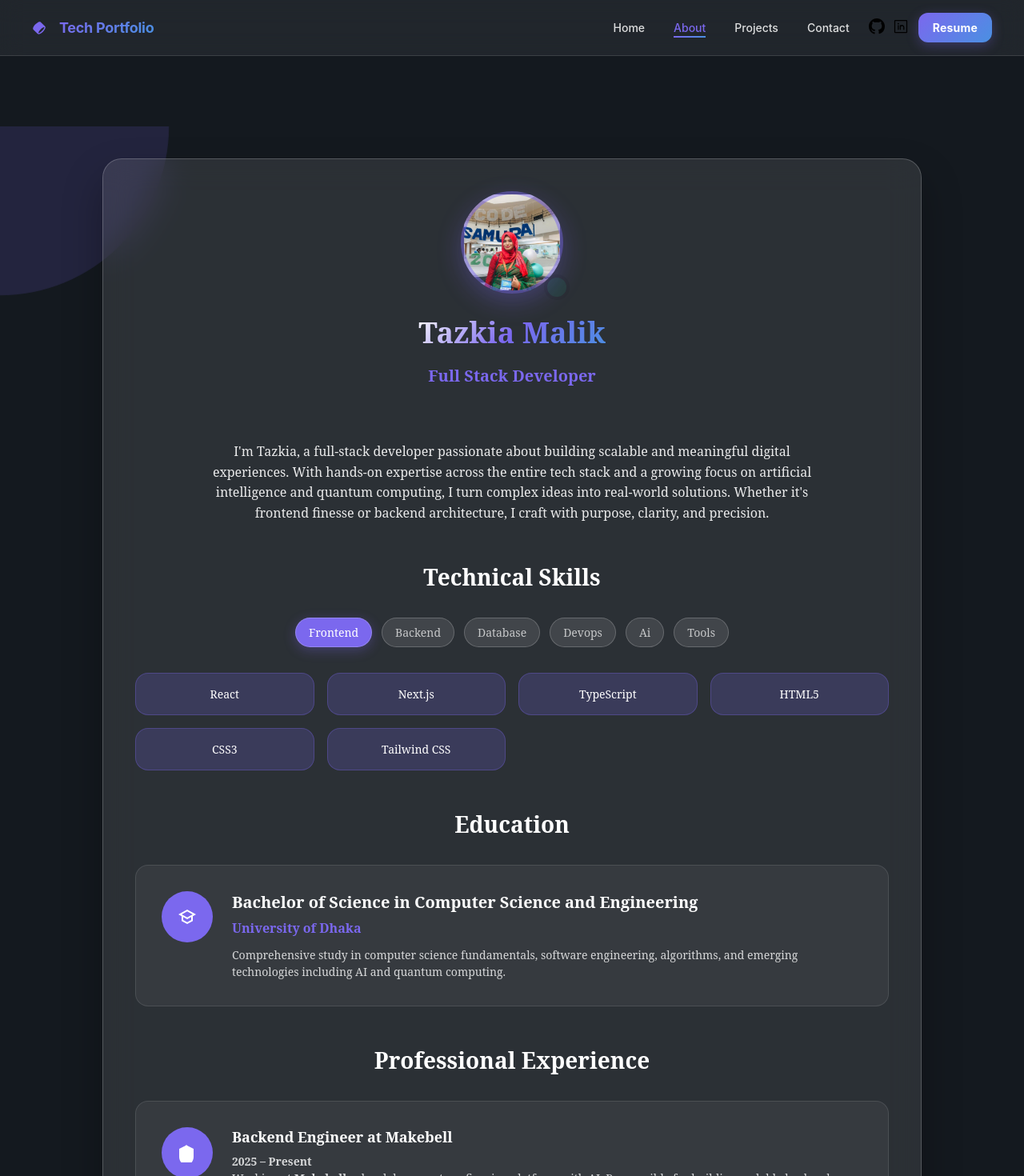
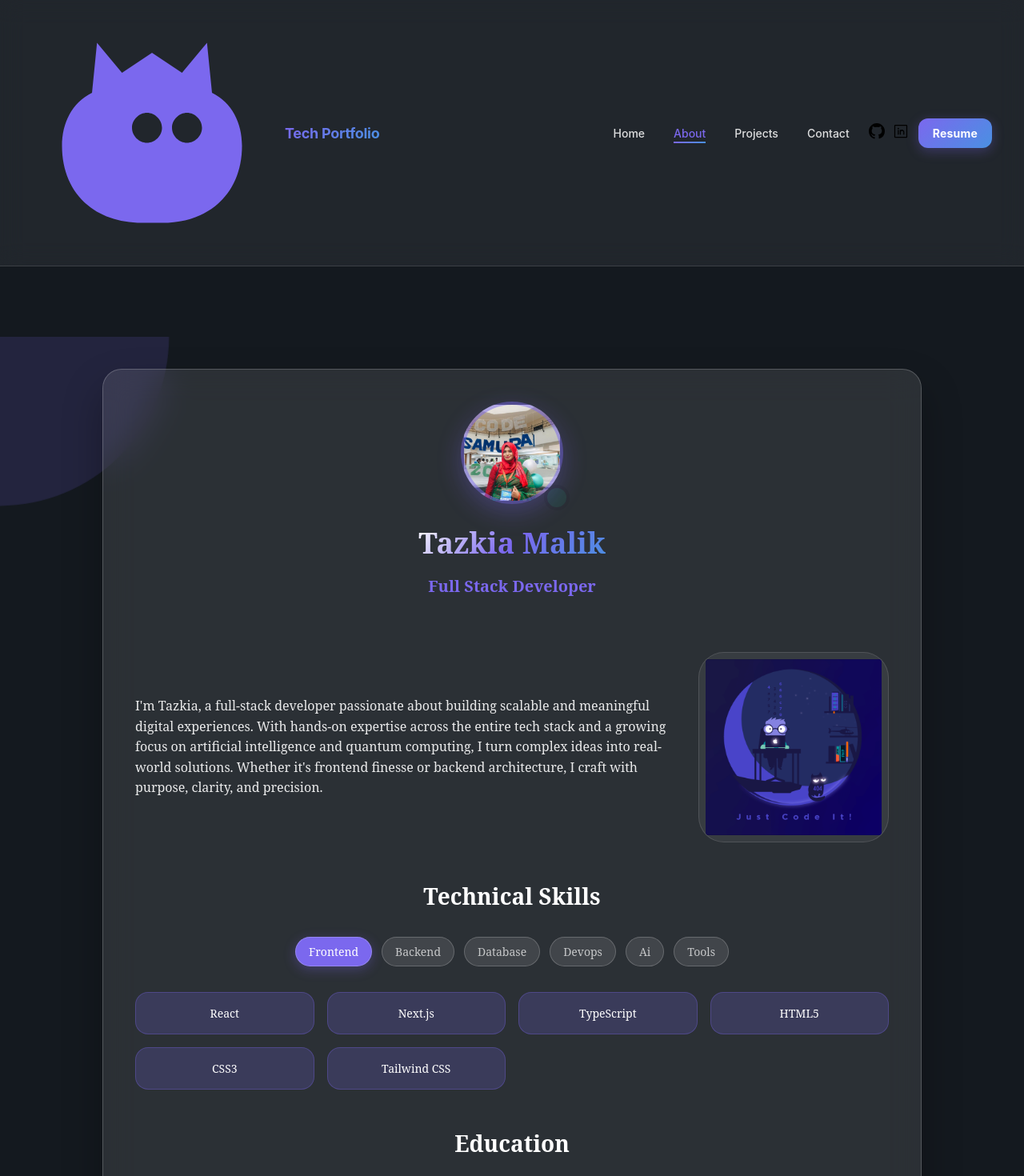
Before and after one commit to CodedGrimoire/Tazkia_portfolio, a Next.js app: page /bio in a window 1280 px wide. Shown: the top 1470 px of the page at 80% size. Built offline with nearby package versions, Linux system fonts and the light colour scheme.

Commit message:
final fixes

```diff
--- a/app/bio/bio.css
+++ b/app/bio/bio.css
@@ -160,16 +160,43 @@
 /* Bio Description */
 .bio-description {
   margin-bottom: 48px;
+  display: flex;
+  align-items: center;
+  gap: 20px;
+  justify-content: center;
 }
 
-.bio-description p {
+.bio-text p {
   font-size: 16px;
   line-height: 1.6;
   color: rgba(255, 255, 255, 0.9);
-  text-align: center;
+  text-align: left;
   margin: 0;
   max-width: 768px;
-  margin: 0 auto;
+}
+
+.bio-text {
+  flex: 1;
+}
+
+.bio-logo {
+  flex-shrink: 0;
+  width: 238px;
+  height: 238px;
+  border-radius: 32px;
+  overflow: hidden;
+  background: rgba(255, 255, 255, 0.06);
+  border: 1px solid rgba(255, 255, 255, 0.12);
+  display: flex;
+  align-items: center;
+  justify-content: center;
+  padding: 8px;
+}
+
+.bio-logo img {
+  width: 100%;
+  height: 100%;
+  object-fit: cover;
 }
 
 /* Skills Section */
--- a/app/bio/page.js
+++ b/app/bio/page.js
@@ -127,11 +127,16 @@ const Bio = () => {
 
         {/* Bio Description */}
         <div className="bio-description">
-          <p>
-            I'm Tazkia, a full-stack developer passionate about building scalable and meaningful digital experiences.
-            With hands-on expertise across the entire tech stack and a growing focus on artificial intelligence and quantum computing,
-            I turn complex ideas into real-world solutions. Whether it's frontend finesse or backend architecture, I craft with purpose, clarity, and precision.
-          </p>
+          <div className="bio-text">
+            <p>
+              I'm Tazkia, a full-stack developer passionate about building scalable and meaningful digital experiences.
+              With hands-on expertise across the entire tech stack and a growing focus on artificial intelligence and quantum computing,
+              I turn complex ideas into real-world solutions. Whether it's frontend finesse or backend architecture, I craft with purpose, clarity, and precision.
+            </p>
+          </div>
+          <div className="bio-logo">
+            <img src="/logo.gif" alt="Logo" />
+          </div>
         </div>
 
         {/* Skills Section */}
--- a/app/navbar.css
+++ b/app/navbar.css
@@ -22,9 +22,20 @@
 }
 
 .logo-icon {
-  width: 18px;
-  height: 18px;
+  width: 300px;
+  height: 300px;
   color: #7b68ee;
+  display: flex;
+  align-items: center;
+  justify-content: center;
+  border-radius: 50%;
+  overflow: hidden;
+}
+
+.logo-image {
+  width: 100%;
+  height: 100%;
+  object-fit: contain;
 }
 
 .logo-section h2 {
--- a/app/navbar.js
+++ b/app/navbar.js
@@ -16,13 +16,13 @@ const Navbar = () => {
     <header className="header">
       <div className="logo-section">
         <div className="logo-icon">
-          <svg viewBox="0 0 48 48" fill="none" xmlns="http://www.w3.org/2000/svg">
-            <path
-              fillRule="evenodd"
-              clipRule="evenodd"
-              d="M39.475 21.6262C40.358 21.4363 40.6863 21.5589 40.7581 21.5934C40.7876 21.655 40.8547 21.857 40.8082 22.3336C40.7408 23.0255 40.4502 24.0046 39.8572 25.2301C38.6799 27.6631 36.5085 30.6631 33.5858 33.5858C30.6631 36.5085 27.6632 38.6799 25.2301 39.8572C24.0046 40.4502 23.0255 40.7407 22.3336 40.8082C21.8571 40.8547 21.6551 40.7875 21.5934 40.7581C21.5589 40.6863 21.4363 40.358 21.6262 39.475C21.8562 38.4054 22.4689 36.9657 23.5038 35.2817C24.7575 33.2417 26.5497 30.9744 28.7621 28.762C30.9744 26.5497 33.2417 24.7574 35.2817 23.5037C36.9657 22.4689 38.4054 21.8562 39.475 21.6262ZM4.41189 29.2403L18.7597 43.5881C19.8813 44.7097 21.4027 44.9179 22.7217 44.7893C24.0585 44.659 25.5148 44.1631 26.9723 43.4579C29.9052 42.0387 33.2618 39.5667 36.4142 36.4142C39.5667 33.2618 42.0387 29.9052 43.4579 26.9723C44.1631 25.5148 44.659 24.0585 44.7893 22.7217C44.9179 21.4027 44.7097 19.8813 43.5881 18.7597L29.2403 4.41187C27.8527 3.02428 25.8765 3.02573 24.2861 3.36776C22.6081 3.72863 20.7334 4.58419 18.8396 5.74801C16.4978 7.18716 13.9881 9.18353 11.5858 11.5858C9.18354 13.988 7.18717 16.4978 5.74802 18.8396C4.58421 20.7334 3.72865 22.6081 3.36778 24.2861C3.02574 25.8765 3.02429 27.8527 4.41189 29.2403Z"
-              fill="currentColor"
-            />
+          <svg
+            className="logo-image"
+            viewBox="0 0 24 24"
+            fill="currentColor"
+            aria-hidden="true"
+          >
+            <path d="M6.5 3 9 6l3-2 3 2 2.5-3 .5 5c2 1 3 3 3 5.3C21 17.9 17.9 21 13 21H11C6.1 21 3 17.9 3 13.3 3 11 4 9 6 8l.5-5Zm6.5 8.5c0-.8-.7-1.5-1.5-1.5S10 10.7 10 11.5 10.7 13 11.5 13s1.5-.7 1.5-1.5Zm4 0c0-.8-.7-1.5-1.5-1.5S14 10.7 14 11.5 14.7 13 15.5 13s1.5-.7 1.5-1.5Zm-6.1 3.6c.7.3 1.4.4 2.1.4.7 0 1.4-.1 2.1-.4.5-.2 1 .4.7.9-.9 1.4-2.2 2-2.8 2s-1.9-.6-2.8-2c-.3-.5.2-1.1.7-.9Z" />
           </svg>
         </div>
         <h2>Tech Portfolio</h2>
```
Also changed, not shown: app/homepage.css (+10 -0 lines), app/homepage.js (+15 -3 lines), public/logo.gif (added), 1 other file (tests, documents, lock files or other folders).
